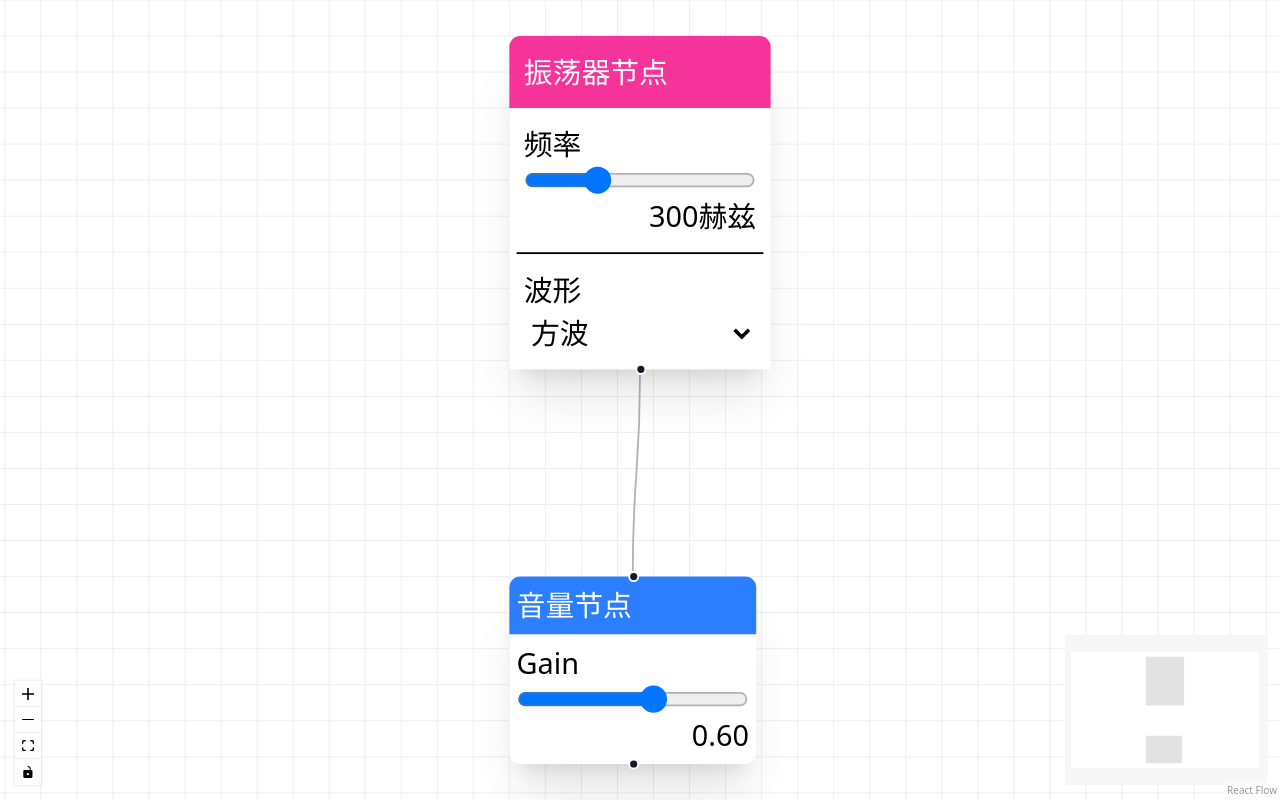
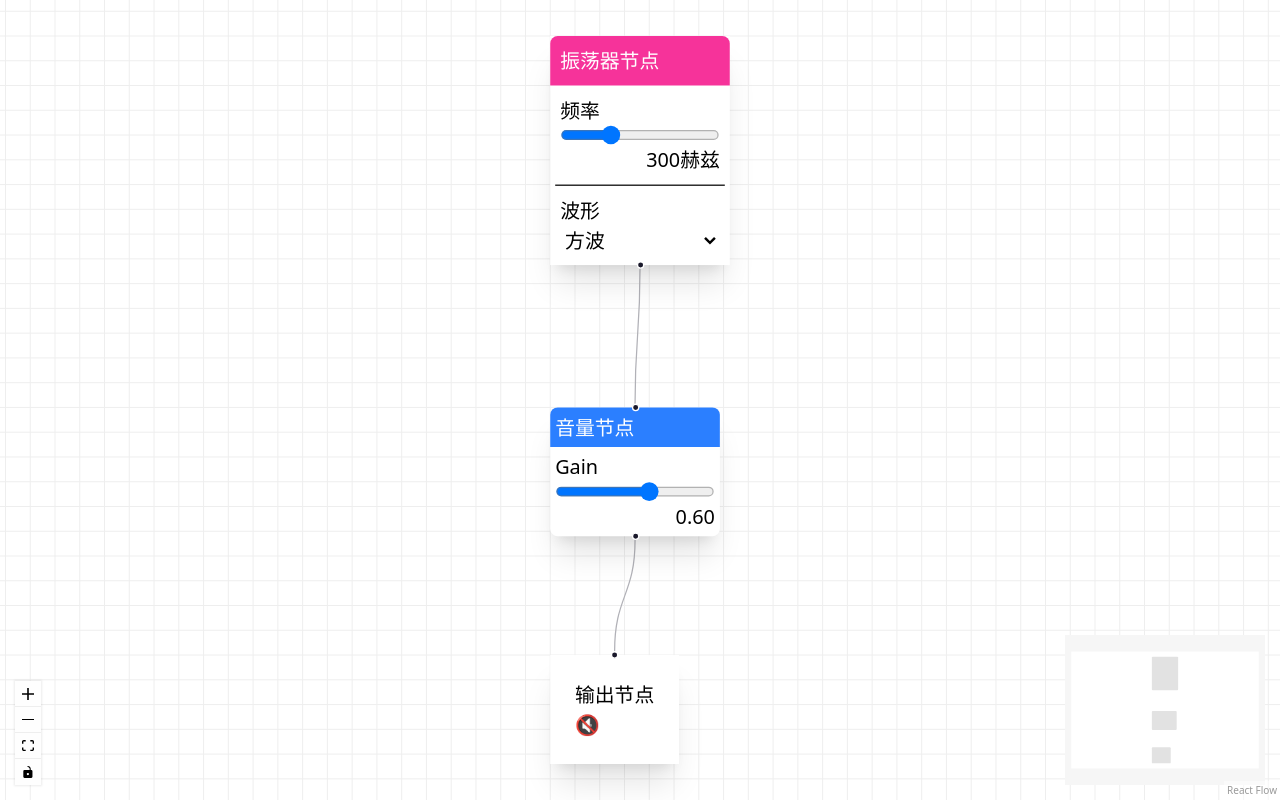
Before and after one commit to XieZongChen/toy-audio-flow, a React (Vite) app: page / in a window 1280 px wide. Built offline with nearby package versions, Linux system fonts and the light colour scheme.

Commit message:
feat: 新建 OutputNode 节点

```diff
--- a/src/App.tsx
+++ b/src/App.tsx
@@ -13,6 +13,7 @@ import {
 import '@xyflow/react/dist/style.css';
 import { OscillatorNode } from './components/OscillatorNode';
 import { VolumeNode } from './components/VolumeNode';
+import { OutputNode } from './components/OutputNode';
 
 const initialNodes = [
   {
@@ -22,12 +23,18 @@ const initialNodes = [
     type: 'osc',
   },
   { id: '2', position: { x: 0, y: 300 }, data: { gain: 0.6 }, type: 'volume' },
+  { id: '3', position: { x: 0, y: 500 }, data: {}, type: 'out' },
 ];
-const initialEdges = [{ id: 'e1-2', source: '1', target: '2' }];
+
+const initialEdges = [
+  { id: 'e1-2', source: '1', target: '2' },
+  { id: 'e2-3', source: '2', target: '3' },
+];
 
 const nodeTypes = {
   osc: OscillatorNode,
   volume: VolumeNode,
+  out: OutputNode,
 };
 
 export default function App() {
--- a/src/components/OutputNode.tsx
+++ b/src/components/OutputNode.tsx
@@ -0,0 +1,23 @@
+import { Handle, Position } from '@xyflow/react';
+import { useState } from 'react';
+
+export function OutputNode() {
+  const [isRunning, setIsRuning] = useState(false);
+
+  function toggleAudio() {
+    setIsRuning((isRunning) => !isRunning);
+  }
+
+  return (
+    <div className={'bg-white shadow-xl p-[20px]'}>
+      <Handle type='target' position={Position.Top} />
+
+      <div>
+        <p>输出节点</p>
+        <button onClick={toggleAudio}>
+          {isRunning ? <span role='img'>🔈</span> : <span role='img'>🔇</span>}
+        </button>
+      </div>
+    </div>
+  );
+}
```
